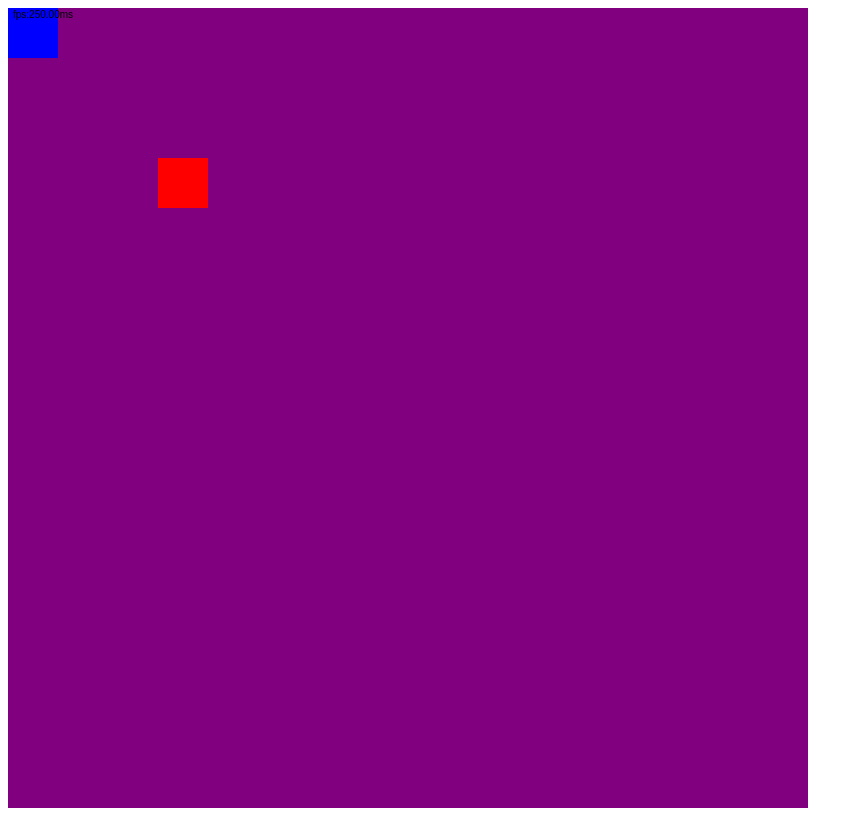
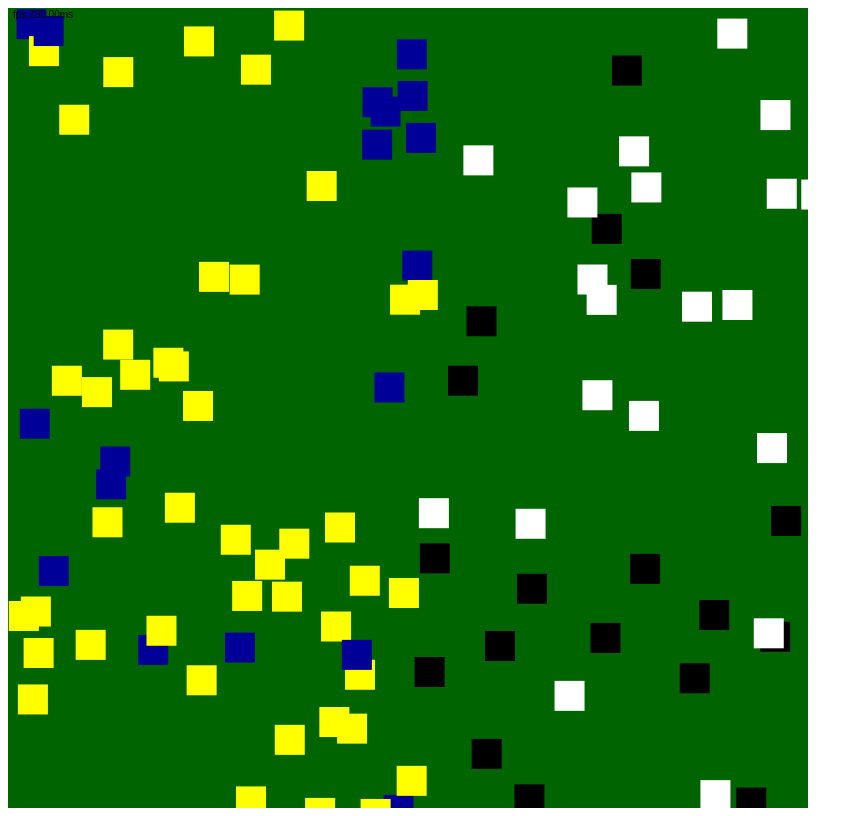
Before and after one commit to Desenho-1-2018-G-6/gamid, a plain HTML site: page index.html in a window 1280 px wide. Shown: the whole page, without its empty margins (0-863 px from the left). Drawn offline with Linux system fonts and the light colour scheme.

Commit message:
adds Y axis on objects collision
Co-authored-by: lucasssm <lucas50xd@hotmail.com>
Co-authored-by: guilacerda <guiglacerda@gmail.com>
Co-authored-by: guiaugusto <guilherme.francais@gmail.com>

```diff
--- a/blizzard.js
+++ b/blizzard.js
@@ -2,7 +2,7 @@ let canvasInstance = new gamid.graphics.Canvas(800, 800, 'darkgreen');
 let canvas = canvasInstance.element;
 // gamid.graphics.setBackgroundColor(canvas, 'red');
 
-for (let i = 0; i < 10000; i++){
+for (let i = 0; i < 100; i++){
     // let abc=['blue', 'red', 'yellow', 'green', 'gray']
     let xxx = Math.random()*800
     let yyy = Math.random()*800
@@ -16,8 +16,8 @@ for (let i = 0; i < 10000; i++){
     // FIXME DÁ PRA CRIAR UM OBJETO SQUARE SEM UMA DAS POSIÇÕES X E Y (CORRIJAM) (OU É PQ FICA SEM COR, SEI LÁ)
     // let square = new gamid.graphics.Square(2, 2, Math.random()*800, Math.random()*800, abc[Math.floor(Math.random()*abc.length)]);
 
-    let square = new gamid.graphics.Square(3, 3, xxx, yyy, abc[Math.floor(Math.random()*abc.length)]);
-
+    let square = new gamid.graphics.Square(30, 30, xxx, yyy, 1, abc[Math.floor(Math.random()*abc.length)]);
+    let squarecollision = new gamid.physics.SquareCollision(square);
 
     a = new gamid.controller.Keyboard(square, [87, 65, 83, 68, 73, 74, 75, 76]);
      // = new gamid.controller.Keyboard(square, [73, 74, 75, 76]);
--- a/index.html
+++ b/index.html
@@ -12,6 +12,6 @@
 </head>
 
 <body>
-    <script src="test.js"></script>
+    <script src="blizzard.js"></script>
 
 </body>
--- a/src/physics.js
+++ b/src/physics.js
@@ -43,15 +43,18 @@ let physics = (function() {
                 let blSpeedY = compared.speedY;
                 let blMass = compared.mass;
 
-                const velocity1 = { x: boSpeedX * (boMass - blMass) / (boMass + blMass) + blSpeedX * 2 * blMass / (boMass + blMass), y: boSpeedY };
-                const velocity2 = { x: blSpeedX * (boMass - blMass) / (boMass + blMass) + boSpeedX * 2 * blMass / (boMass + blMass), y: blSpeedY };
+                const velocity1 = { x: boSpeedX * (boMass - blMass) / (boMass + blMass) + blSpeedX * 2 * blMass / (boMass + blMass),
+                                    y: boSpeedY * (boMass - blMass) / (boMass + blMass) + blSpeedY * 2 * blMass / (boMass + blMass)};
+                const velocity2 = { x: blSpeedX * (boMass - blMass) / (boMass + blMass) + boSpeedX * 2 * blMass / (boMass + blMass),
+                                    y: blSpeedY * (boMass - blMass) / (boMass + blMass) + boSpeedY * 2 * blMass / (boMass + blMass)};
 
-                console.log(boSpeedX + actual.color);
 
                 // console.log(velocity2);
                 actual.speedX = velocity1.x;
                 compared.speedX = velocity2.x;
-                console.log(boSpeedX + actual.color);
+
+                actual.speedY = velocity1.y;
+                compared.speedY = velocity2.y;
         }
     }
 
```
